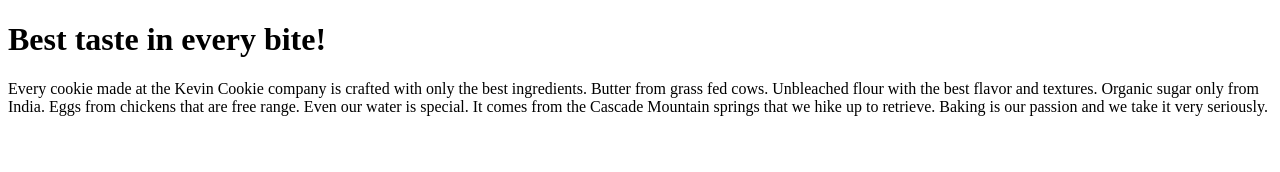
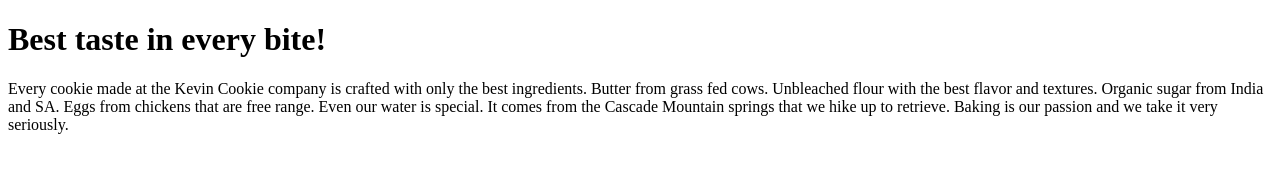
Before and after one commit to nmawela35/KevinCookieCompany, a plain HTML site: page index.htm in a window 1280 px wide. Drawn offline with Linux system fonts and the light colour scheme.

Commit message:
Update index.htm

```diff
--- a/index.htm
+++ b/index.htm
@@ -4,7 +4,7 @@
 
 
 <h1>Best taste in every bite!</h1>
-<p>Every cookie made at the Kevin Cookie company is crafted with only the best ingredients. Butter from grass fed cows. Unbleached flour with the best flavor and textures. Organic sugar only from India. Eggs from chickens that are free range. Even our water is special. It comes from the Cascade Mountain springs that we hike up to retrieve. Baking is our passion and we take it very seriously.</p>
+<p>Every cookie made at the Kevin Cookie company is crafted with only the best ingredients. Butter from grass fed cows. Unbleached flour with the best flavor and textures. Organic sugar from India and SA. Eggs from chickens that are free range. Even our water is special. It comes from the Cascade Mountain springs that we hike up to retrieve. Baking is our passion and we take it very seriously.</p>
 
 
 </body>
```
